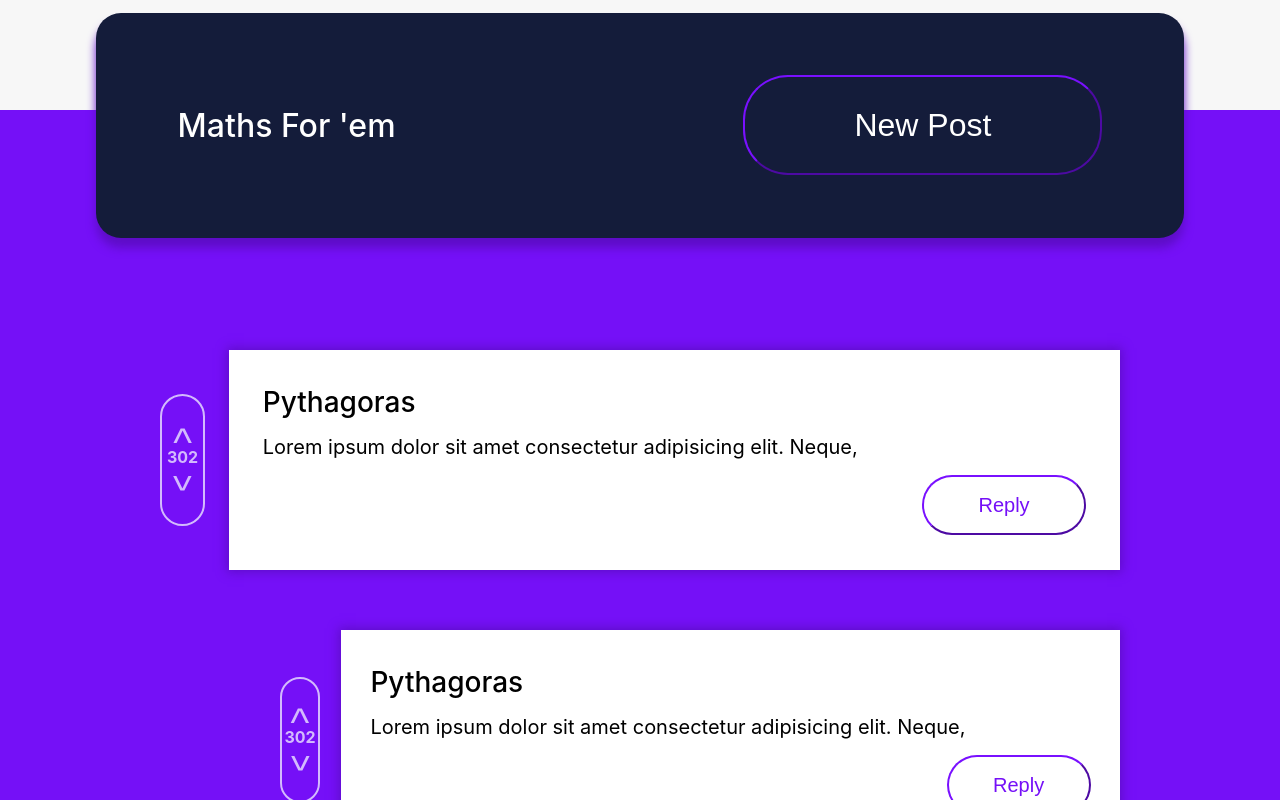
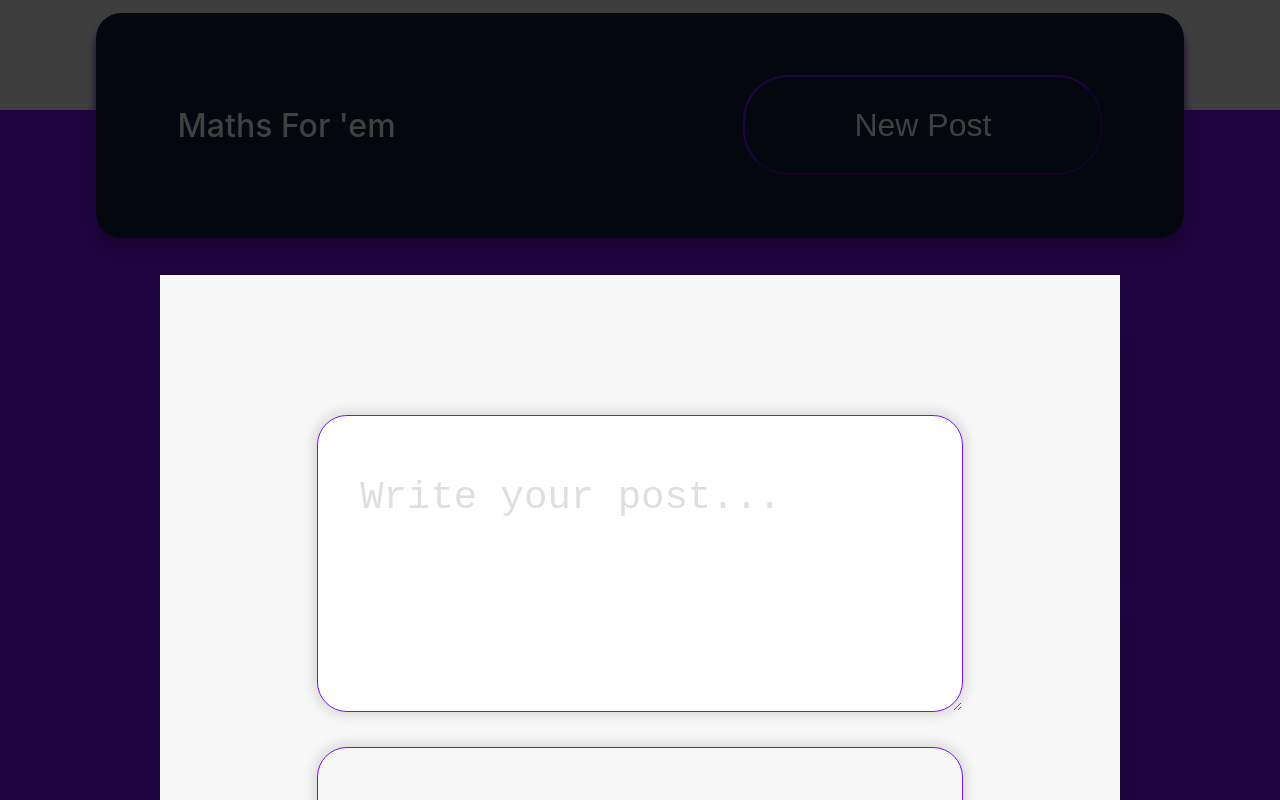
Before and after one commit to sharada-g/frontend, a React (Create React App) app: page / in a window 1280 px wide. Shown: the top 800 px of the page. Built offline with nearby package versions, Linux system fonts and the light colour scheme.

Commit message:
bug fixed

```diff
--- a/src/components/addPost/index.js
+++ b/src/components/addPost/index.js
@@ -25,7 +25,7 @@ const Container = styled.div`
   justify-content: space-between;
 `;
 
-const DetailInput = styled.input`
+const DetailInput = styled.textarea`
   margin-top: 140px;
   width: 65%;
   height: 275px;
@@ -35,13 +35,14 @@ const DetailInput = styled.input`
   font-size: 1.5rem;
   box-shadow: 0px 0px 10px 5px ${(props) => props.theme.shadowColorPrimary};
   align-self: center;
+  padding: 10px;
   //change placeholder color
   ::placeholder {
     position: absolute;
     margin-top: 50px;
     margin-left: 5%;
     color: ${(props) => props.theme.shadowColorPrimary};
-    font-size: xx-large;
+    font-size: xxx-large;
   }
 `;
 
@@ -55,6 +56,7 @@ const NameInput = styled.input`
   font-size: 1.5rem;
   box-shadow: 0px 0px 10px 5px ${(props) => props.theme.shadowColorPrimary};
   align-self: center;
+  padding: 0 10px;
   ::placeholder {
     position: absolute;
     margin-top: 25px;
@@ -81,12 +83,12 @@ const NewPostBtn = styled.button`
 function AddPost() {
   return (
     <>
-      {/* <BgContainer />
+      <BgContainer />
       <Container>
         <DetailInput placeholder="Write your post..." />
         <NameInput placeholder="Enter your pseudonym" />
         <NewPostBtn>Post</NewPostBtn>
-      </Container> */}
+      </Container>
     </>
   );
 }
```
